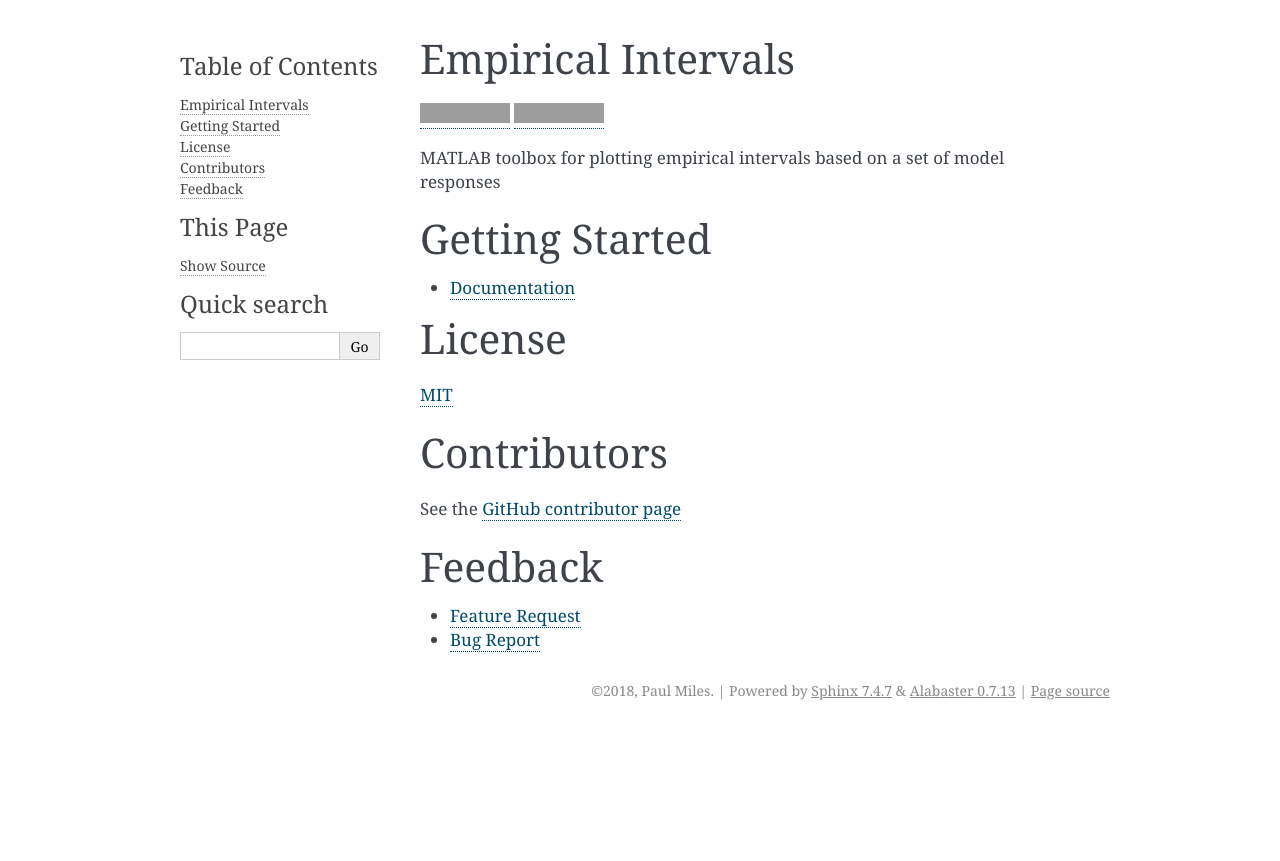
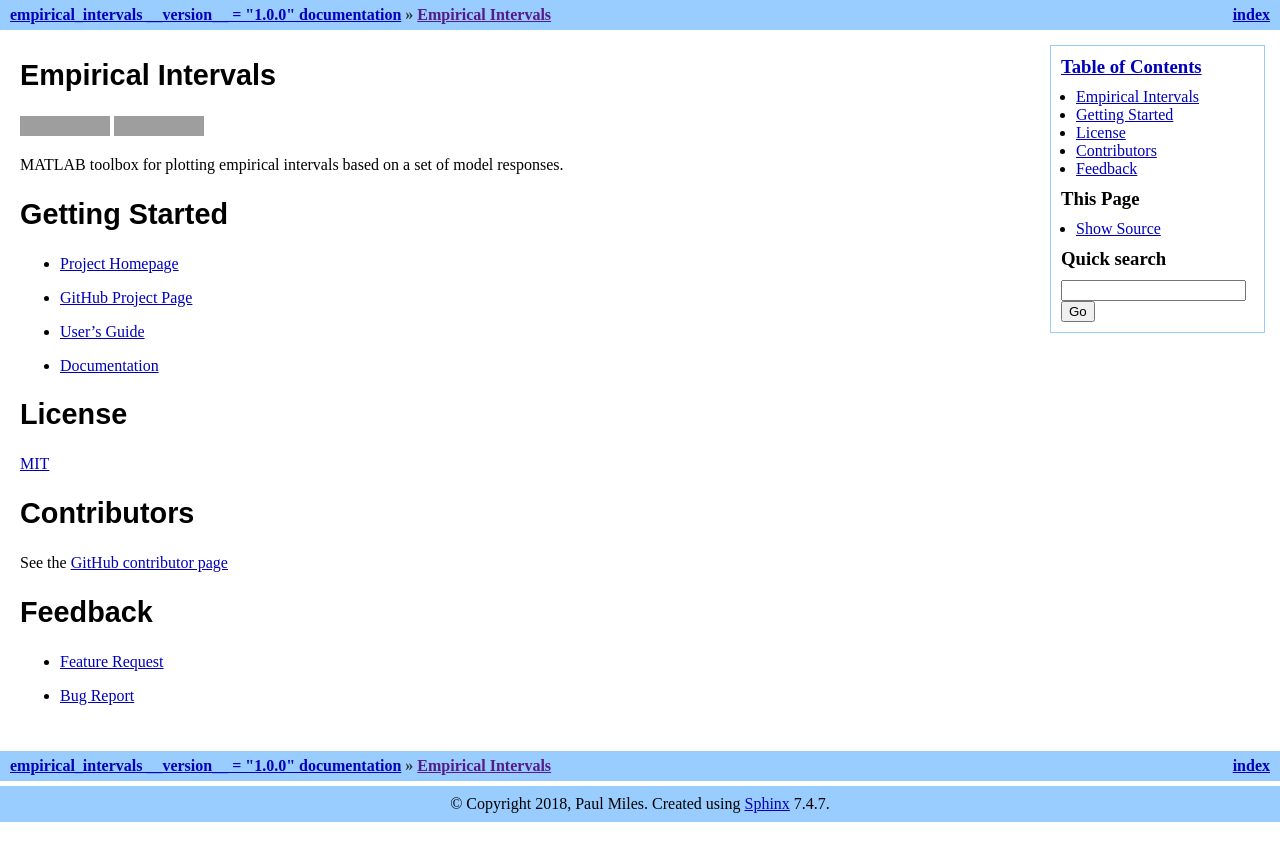
Before and after one commit to prmiles/empirical_intervals, a Sphinx documentation site: the page built from docs/source/readme.rst, in a window 1280 px wide. Shown: the top 861 px of the page. Built offline with Sphinx 7.4.7, drawn with Linux system fonts in a browser that asks for light colours; pages that are not in the unit, such as notebooks, are missing from menus; grey boxes are pictures that could not be loaded.

Commit message:
added documentation to empirical intervals toolbox

```diff
--- a/README.rst
+++ b/README.rst
@@ -3,10 +3,13 @@ Empirical Intervals
 
 |docs| |license|
 
-MATLAB toolbox for plotting empirical intervals based on a set of model responses
+MATLAB toolbox for plotting empirical intervals based on a set of model responses.
 
 Getting Started
 ===============
+- `Project Homepage <https://prmiles.wordpress.ncsu.edu/codes/matlab-toolboxes/empirical-intervals/>`_
+- `GitHub Project Page <https://github.com/prmiles/empirical_intervals>`_
+- `User's Guide <https://prmiles.wordpress.ncsu.edu/files/2018/03/20180320_empirical_intervals_examples.pdf>`_
 - `Documentation <http://empirical_intervals.readthedocs.io/>`_
 
 License
--- a/docs/source/conf.py
+++ b/docs/source/conf.py
@@ -15,7 +15,7 @@
 import os
 import sys
 sys.path.insert(0, os.path.abspath('../..'))
-
+matlab_src_dir = '../../empirical_intervals'
 
 # -- Project information -----------------------------------------------------
 
@@ -43,6 +43,8 @@ print(version)
 # extensions coming with Sphinx (named 'sphinx.ext.*') or your custom
 # ones.
 extensions = [
+    'sphinx.ext.autodoc',
+    'sphinxcontrib.matlab',
     'sphinx.ext.mathjax',
     'sphinx.ext.viewcode',
 ]
@@ -80,7 +82,10 @@ pygments_style = 'sphinx'
 # The theme to use for HTML and HTML Help pages.  See the documentation for
 # a list of builtin themes.
 #
-html_theme = 'alabaster'
+#html_theme = 'alabaster'
+#html_theme = 'agogo'
+#html_theme = 'haiku'
+html_theme = 'traditional'
 
 # Theme options are theme-specific and customize the look and feel of a theme
 # further.  For a list of options available for each theme, see the
--- a/docs/source/index.rst
+++ b/docs/source/index.rst
@@ -11,7 +11,4 @@ Contents:
 .. toctree::
    :maxdepth: 2
 
-References
-==========
-
-.. bibliography:: references.bib
+   empirical_intervals
```
Also changed, not shown: 4 other files.
